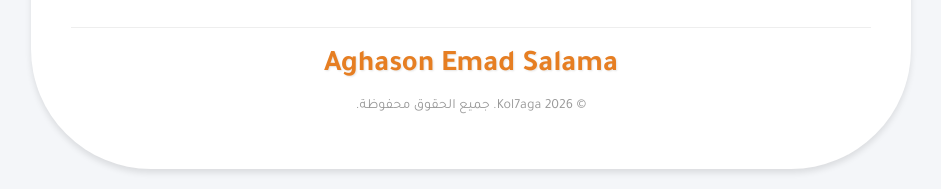
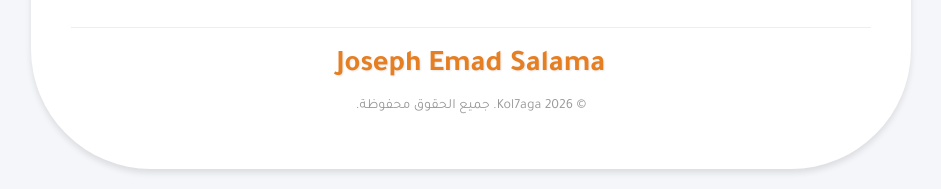
Before and after one commit to JosephEmad96/Kol7aga, a plain HTML site: page index.html in a window 1280 px wide. Shown: the part 932-1121 px from the top of the page, without its empty margins (169-1110 px from the left). Drawn offline with Linux system fonts and the light colour scheme.

Commit message:
Update owner name in footer To My Name

```diff
--- a/index.html
+++ b/index.html
@@ -326,7 +326,7 @@
         </div>
 
         <footer>
-            <h1 class="owner-name">Aghason Emad Salama</h1>
+            <h1 class="owner-name">Joseph Emad Salama</h1>
             <p class="copyright">&copy; 2026 Kol7aga. جميع الحقوق محفوظة.</p>
         </footer>
     </div>
```
